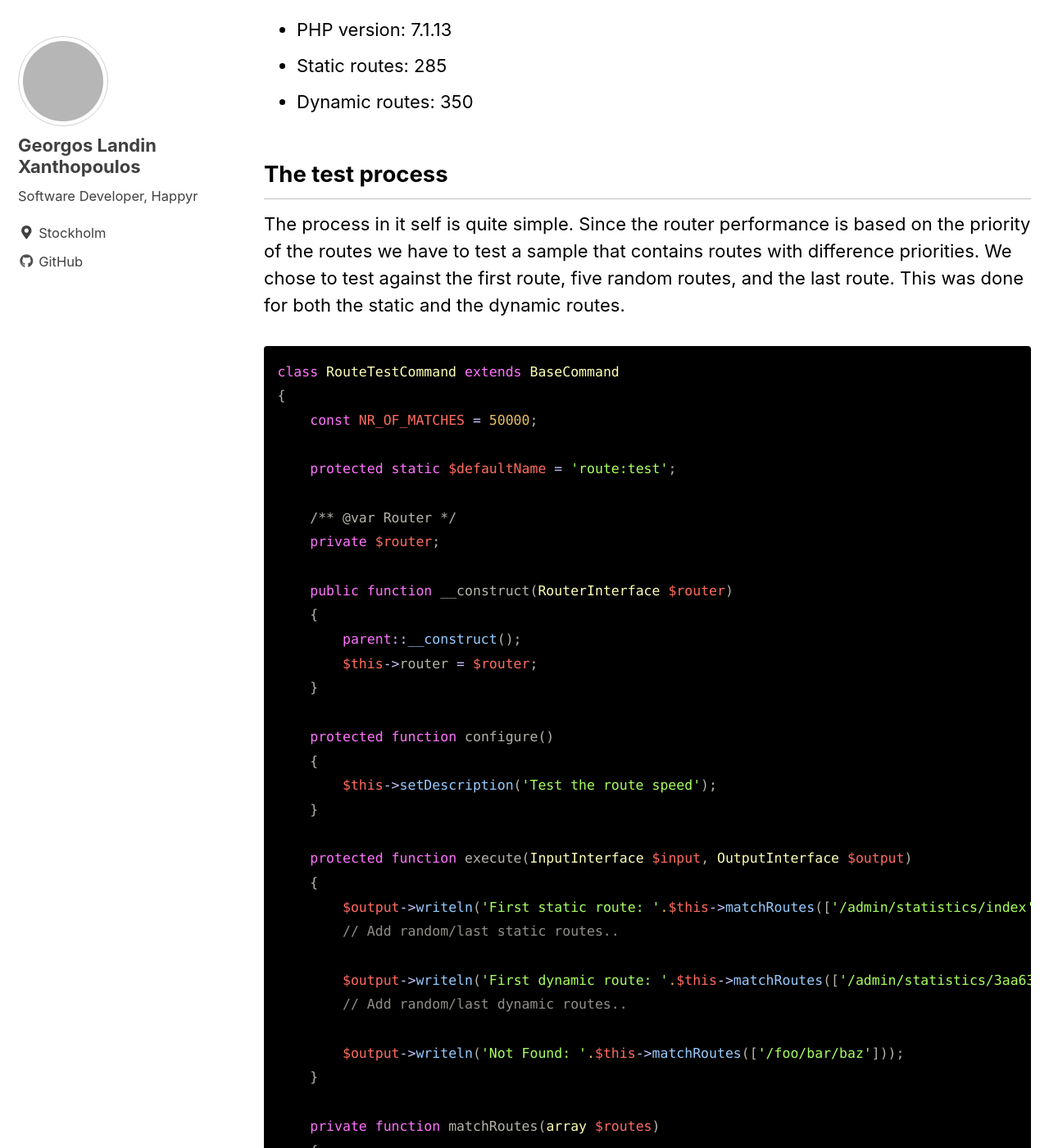
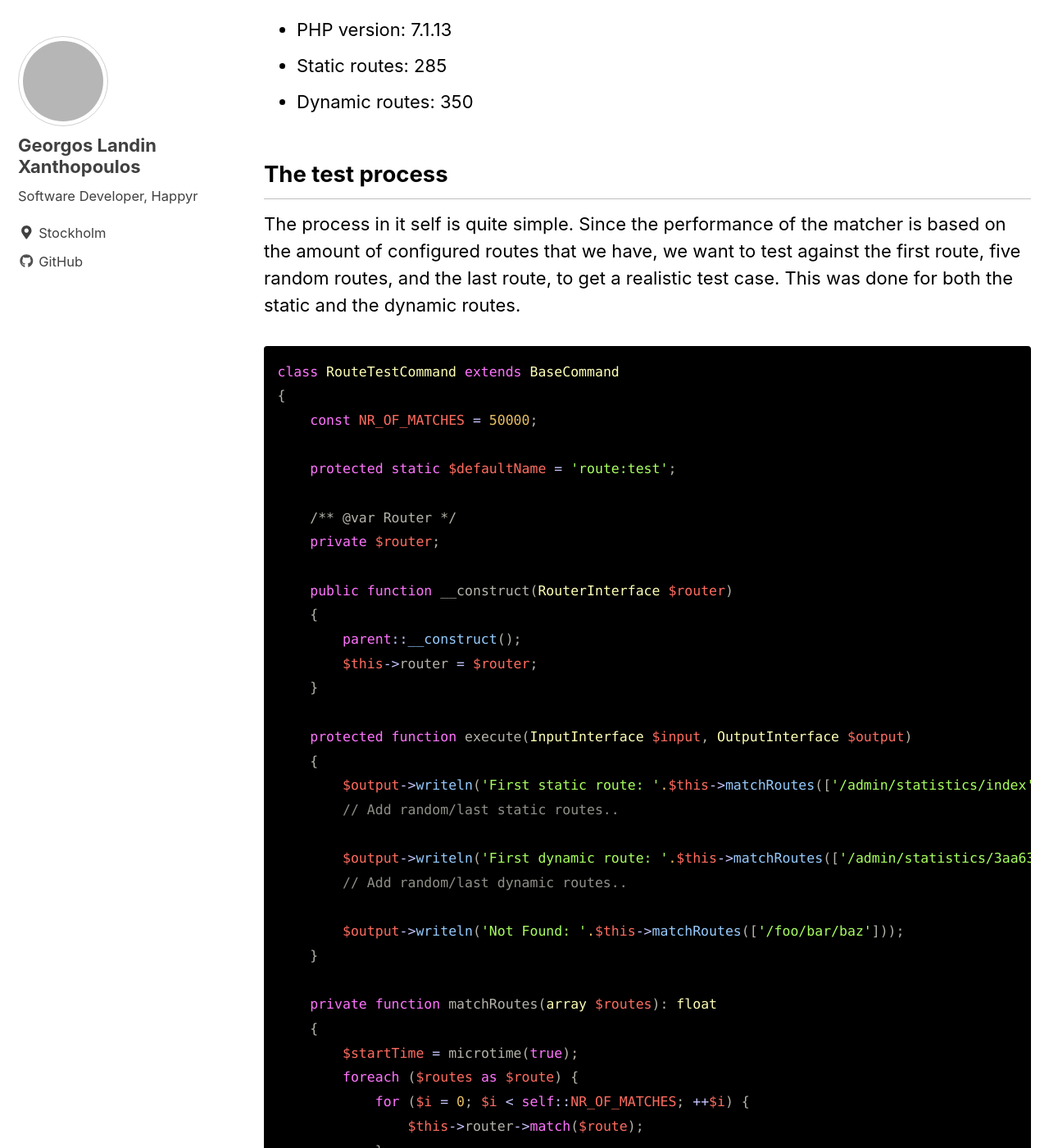
Before and after one commit to Happyr/developer.happyr.com, a Jekyll site: the page built from _posts/2018-02-21-symfony-route-test.md, in a window 1280 px wide and 1400 px high, scrolled down 849 px. Shown: the whole window at 82% size. Built offline with Jekyll 4.4.1, drawn with Linux system fonts in a browser that asks for light colours; nearby versions of some CDN libraries; comment, search, counter and statistics services are not loaded; grey boxes are pictures that could not be loaded.

Commit message:
PR changes

```diff
--- a/_posts/2018-02-21-symfony-route-test.md
+++ b/_posts/2018-02-21-symfony-route-test.md
@@ -28,10 +28,9 @@ If you want to know how the new router works, read Nicolas Grekas [post](https:/
 * Dynamic routes: 350
 
 ## The test process
-The process in it self is quite simple. Since the router performance is based on the priority of the routes we have
-to test a sample that contains routes with difference priorities.
-We chose to test against the first route, five random routes, and the last route. This was done for both the static
-and the dynamic routes.
+The process in it self is quite simple. Since the performance of the matcher is based on the amount of configured routes that we have,
+we want to test against the first route, five random routes, and the last route, to get a realistic test case.
+This was done for both the static and the dynamic routes.
 
 {% highlight php%}
 class RouteTestCommand extends BaseCommand
@@ -49,11 +48,6 @@ class RouteTestCommand extends BaseCommand
         $this->router = $router;
     }
 
-    protected function configure()
-    {
-        $this->setDescription('Test the route speed');
-    }
-
     protected function execute(InputInterface $input, OutputInterface $output)
     {
         $output->writeln('First static route: '.$this->matchRoutes(['/admin/statistics/index']));
@@ -65,7 +59,7 @@ class RouteTestCommand extends BaseCommand
         $output->writeln('Not Found: '.$this->matchRoutes(['/foo/bar/baz']));
     }
 
-    private function matchRoutes(array $routes)
+    private function matchRoutes(array $routes): float
     {
         $startTime = microtime(true);
         foreach ($routes as $route) {
```
